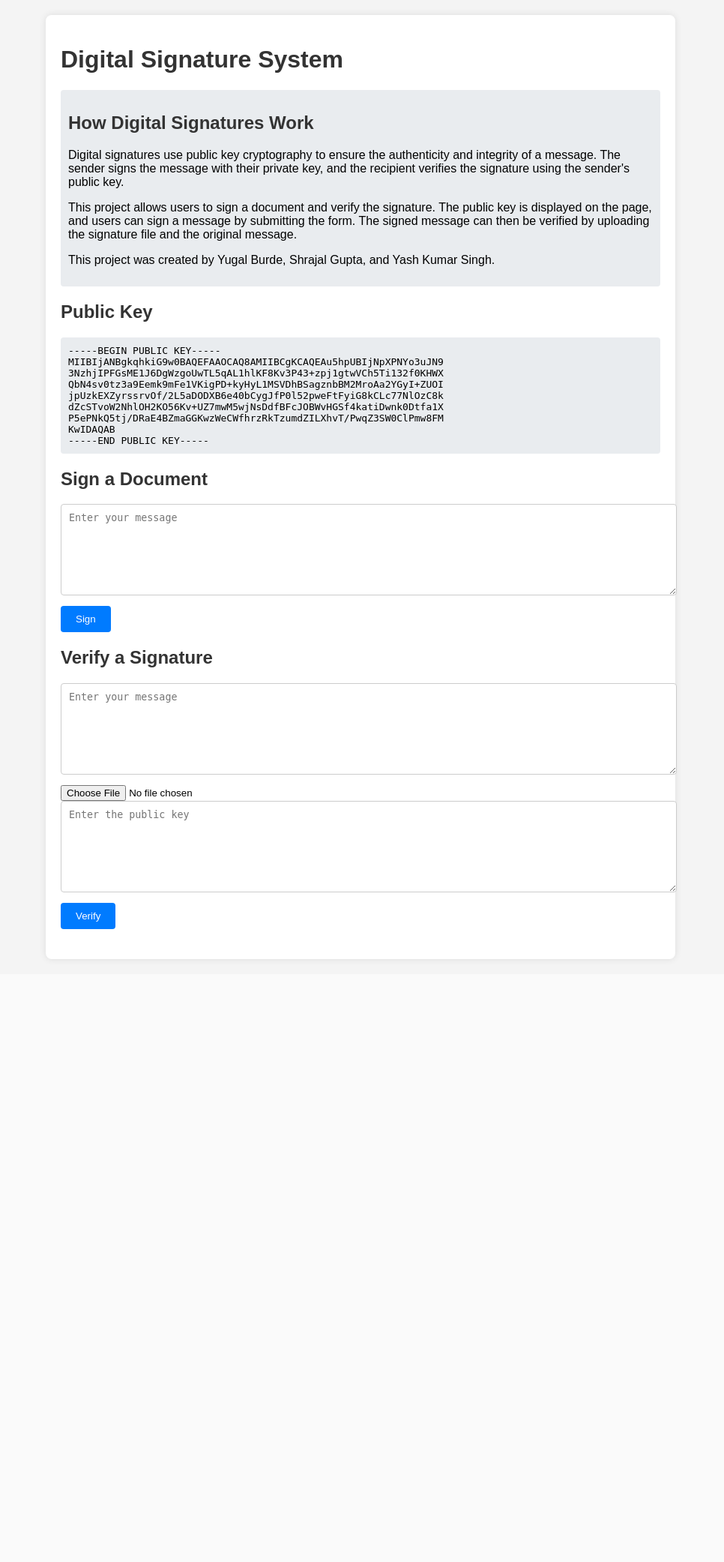
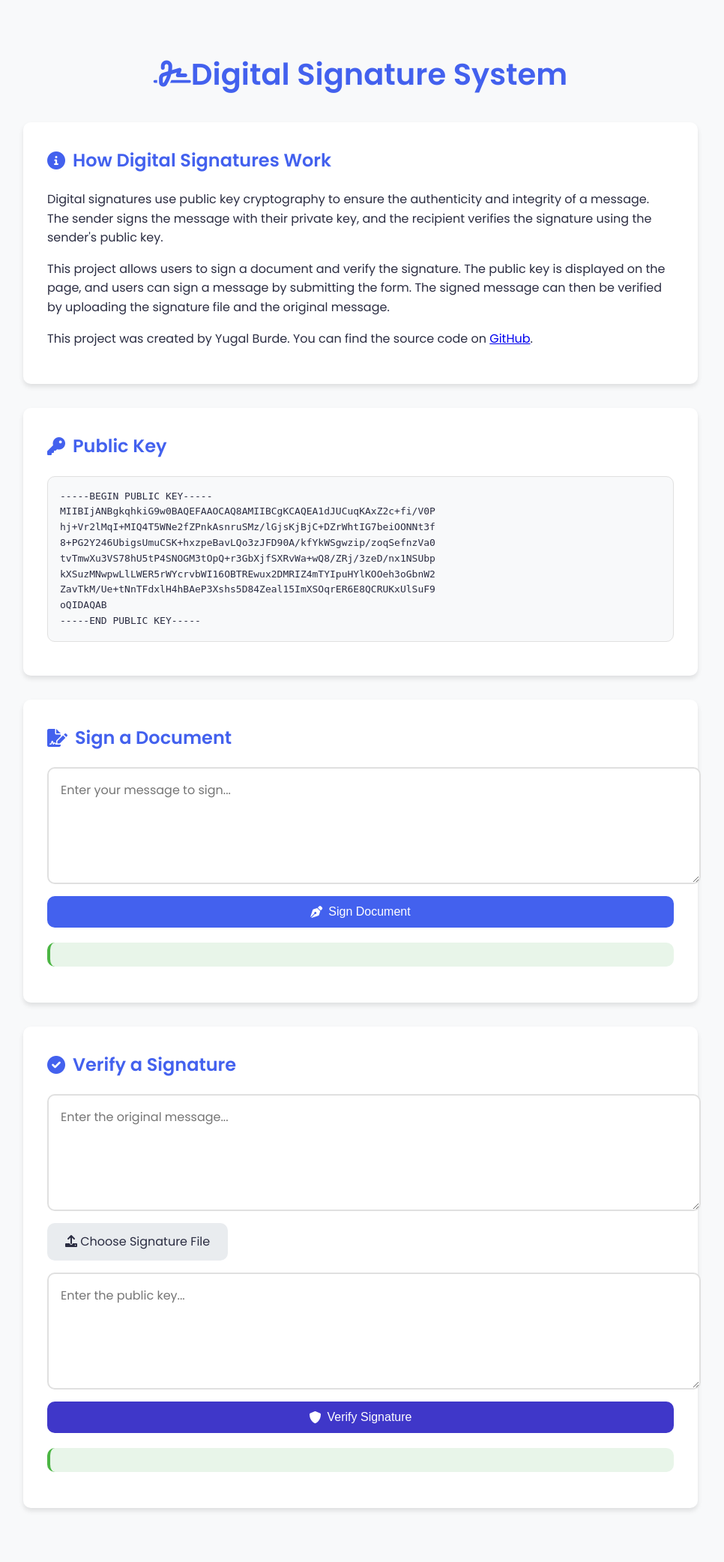
Before and after one commit to yugal1107/sign-verify, a Flask app: page / in a window 1280 px wide. Shown: the whole page at 75% size, without its empty margins (159-1125 px from the left). Before the commit the page ends 1282 px from the top, so only its background shows below. Run offline with Flask 3, Linux system fonts and the light colour scheme.

Commit message:
Some deployment changes and improvements

```diff
--- a/app.py
+++ b/app.py
@@ -126,4 +126,4 @@
 
 
 if __name__ == "__main__":
-    app.run(debug=True)
+    app.run(debug=False)
--- /dev/null
+++ b/package.json
@@ -0,0 +1,5 @@
+{
+  "scripts": {
+    "start": "gunicorn app:app"
+  }
+}
--- /dev/null
+++ b/static/scripts.js
@@ -0,0 +1,80 @@
+function showLoading(button) {
+  const originalText = button.innerHTML;
+  button.disabled = true;
+  button.innerHTML = '<i class="fas fa-spinner fa-spin"></i> Processing...';
+  return originalText;
+}
+
+function hideLoading(button, originalText) {
+  button.disabled = false;
+  button.innerHTML = originalText;
+}
+
+// Update file input label
+document
+  .querySelector('input[type="file"]')
+  .addEventListener("change", function (e) {
+    const fileName = e.target.files[0]?.name || "No file chosen";
+    document.querySelector(
+      ".file-label"
+    ).innerHTML = `<i class="fas fa-file"></i> ${fileName}`;
+  });
+
+// Fetch and display the public key
+fetch("/public_key")
+  .then((response) => response.text())
+  .then((publicKey) => {
+    document.getElementById("publicKey").innerText = publicKey;
+  })
+  .catch((error) => {
+    console.error("Error fetching public key:", error);
+    document.getElementById("publicKey").innerHTML =
+      '<span style="color: red;"><i class="fas fa-exclamation-triangle"></i> Error loading public key</span>';
+  });
+
+document.getElementById("signForm").addEventListener("submit", function (e) {
+  e.preventDefault();
+  const button = this.querySelector("button");
+  const originalText = showLoading(button);
+
+  var formData = new FormData(this);
+  fetch("/sign", {
+    method: "POST",
+    body: formData,
+  })
+    .then((response) => response.blob())
+    .then((blob) => {
+      var url = window.URL.createObjectURL(blob);
+      var a = document.createElement("a");
+      a.href = url;
+      a.download = "signature.sig";
+      document.body.appendChild(a);
+      a.click();
+      a.remove();
+      document.getElementById("signResult").innerHTML =
+        '<span style="color: green;"><i class="fas fa-check-circle"></i> Document signed successfully!</span>';
+    })
+    .catch((error) => {
+      console.error("Error:", error);
+      document.getElementById("signResult").innerHTML =
+        '<span style="color: red;"><i class="fas fa-exclamation-triangle"></i> Error signing document</span>';
+    })
+    .finally(() => {
+      hideLoading(button, originalText);
+    });
+});
+
+document.getElementById("verifyForm").onsubmit = async function (event) {
+  event.preventDefault();
+  const button = this.querySelector("button");
+  const originalText = showLoading(button);
+
+  const formData = new FormData(this);
+  const response = await fetch("/verify", {
+    method: "POST",
+    body: formData,
+  });
+  const result = await response.json();
+  document.getElementById("verifyResult").innerText = result.message;
+  hideLoading(button, originalText);
+};
--- /dev/null
+++ b/static/styles.css
@@ -0,0 +1,187 @@
+:root {
+  --primary-color: #4361ee;
+  --secondary-color: #3f37c9;
+  --success-color: #4bb543;
+  --background-color: #f8f9fa;
+  --card-background: #ffffff;
+  --text-color: #2b2d42;
+  --border-radius: 10px;
+  --box-shadow: 0 4px 6px rgba(0, 0, 0, 0.1);
+}
+
+body {
+  font-family: "Poppins", sans-serif;
+  margin: 0;
+  padding: 20px;
+  background-color: var(--background-color);
+  color: var(--text-color);
+  line-height: 1.6;
+}
+
+h1,
+h2 {
+  color: #333;
+}
+
+form {
+  margin-bottom: 20px;
+}
+
+textarea {
+  width: 100%;
+  padding: 1rem;
+  border: 2px solid #e0e0e0;
+  border-radius: var(--border-radius);
+  font-family: inherit;
+  font-size: 1rem;
+  transition: border-color 0.3s ease;
+  resize: vertical;
+  min-height: 120px;
+}
+
+textarea:focus {
+  outline: none;
+  border-color: var(--primary-color);
+}
+
+button {
+  padding: 10px 20px;
+  background-color: #007bff;
+  color: white;
+  border: none;
+  border-radius: 4px;
+  cursor: pointer;
+}
+
+button:hover {
+  background-color: #0056b3;
+}
+
+pre {
+  background-color: #e9ecef;
+  padding: 10px;
+  border-radius: 4px;
+}
+
+.container {
+  max-width: 900px;
+  margin: 0 auto;
+  padding: 20px;
+}
+
+.header {
+  text-align: center;
+  margin-bottom: 2rem;
+}
+
+.header h1 {
+  color: var(--primary-color);
+  font-size: 2.5rem;
+  margin-bottom: 1rem;
+}
+
+.card {
+  background: var(--card-background);
+  border-radius: var(--border-radius);
+  padding: 2rem;
+  margin-bottom: 2rem;
+  box-shadow: var(--box-shadow);
+  transition: transform 0.3s ease;
+  animation: fadeIn 0.5s ease-out;
+}
+
+.card:hover {
+  transform: translateY(-5px);
+}
+
+.card h2 {
+  color: var(--primary-color);
+  margin-top: 0;
+  display: flex;
+  align-items: center;
+  gap: 10px;
+}
+
+.form-group {
+  display: flex;
+  flex-direction: column;
+  gap: 1rem;
+}
+
+.btn {
+  padding: 12px 24px;
+  border: none;
+  border-radius: var(--border-radius);
+  font-size: 1rem;
+  font-weight: 500;
+  cursor: pointer;
+  transition: all 0.3s ease;
+  display: inline-flex;
+  align-items: center;
+  justify-content: center;
+  gap: 8px;
+}
+
+.primary-btn {
+  background-color: var(--primary-color);
+  color: white;
+}
+
+.secondary-btn {
+  background-color: var(--secondary-color);
+  color: white;
+}
+
+.btn:hover {
+  transform: translateY(-2px);
+  box-shadow: 0 4px 8px rgba(0, 0, 0, 0.2);
+}
+
+.file-input-container {
+  position: relative;
+}
+
+.file-input-container input[type="file"] {
+  display: none;
+}
+
+.file-label {
+  display: inline-block;
+  padding: 12px 24px;
+  background-color: #e9ecef;
+  border-radius: var(--border-radius);
+  cursor: pointer;
+  transition: all 0.3s ease;
+}
+
+.file-label:hover {
+  background-color: #dee2e6;
+}
+
+.key-display {
+  background-color: #f8f9fa;
+  padding: 1rem;
+  border-radius: var(--border-radius);
+  font-family: monospace;
+  overflow-x: auto;
+  border: 1px solid #e0e0e0;
+}
+
+.result-message {
+  margin-top: 1rem;
+  padding: 1rem;
+  border-radius: var(--border-radius);
+  background-color: #e8f5e9;
+  border-left: 4px solid var(--success-color);
+}
+
+@keyframes fadeIn {
+  from {
+    opacity: 0;
+    transform: translateY(20px);
+  }
+  to {
+    opacity: 1;
+    transform: translateY(0);
+  }
+}
--- a/templates/index.html
+++ b/templates/index.html
@@ -4,148 +4,90 @@
     <meta charset="UTF-8" />
     <meta name="viewport" content="width=device-width, initial-scale=1.0" />
     <title>Digital Signature System</title>
-    <style>
-      body {
-        font-family: Arial, sans-serif;
-        margin: 20px;
-        padding: 0;
-        background-color: #f4f4f4;
-      }
-      h1, h2 {
-        color: #333;
-      }
-      form {
-        margin-bottom: 20px;
-      }
-      textarea {
-        width: 100%;
-        height: 100px;
-        margin-bottom: 10px;
-        padding: 10px;
-        border: 1px solid #ccc;
-        border-radius: 4px;
-      }
-      button {
-        padding: 10px 20px;
-        background-color: #007bff;
-        color: white;
-        border: none;
-        border-radius: 4px;
-        cursor: pointer;
-      }
-      button:hover {
-        background-color: #0056b3;
-      }
-      pre {
-        background-color: #e9ecef;
-        padding: 10px;
-        border-radius: 4px;
-      }
-      .container {
-        max-width: 800px;
-        margin: auto;
-        background: white;
-        padding: 20px;
-        border-radius: 8px;
-        box-shadow: 0 0 10px rgba(0, 0, 0, 0.1);
-      }
-      .theory {
-        background-color: #e9ecef;
-        padding: 10px;
-        border-radius: 4px;
-        margin-bottom: 20px;
-      }
-    </style>
+    <link
+      rel="stylesheet"
+      href="https://cdnjs.cloudflare.com/ajax/libs/font-awesome/6.0.0/css/all.min.css"
+    />
+    <link
+      href="https://fonts.googleapis.com/css2?family=Poppins:wght@400;500;600&display=swap"
+      rel="stylesheet"
+    />
+    <link rel="stylesheet" href="/static/styles.css" />
   </head>
   <body>
     <div class="container">
-      <h1>Digital Signature System</h1>
-      <div class="theory">
-        <h2>How Digital Signatures Work</h2>
+      <header class="header">
+        <h1>
+          <i class="fas fa-signature"></i>Digital Signature System
+        </h1>
+      </header>
+
+      <div class="card theory">
+        <h2><i class="fas fa-info-circle"></i> How Digital Signatures Work</h2>
         <p>
-          Digital signatures use public key cryptography to ensure the authenticity and integrity of a message. The sender signs the message with their private key, and the recipient verifies the signature using the sender's public key.
+          Digital signatures use public key cryptography to ensure the
+          authenticity and integrity of a message. The sender signs the message
+          with their private key, and the recipient verifies the signature using
+          the sender's public key.
         </p>
         <p>
-          This project allows users to sign a document and verify the signature. The public key is displayed on the page, and users can sign a message by submitting the form. The signed message can then be verified by uploading the signature file and the original message.
+          This project allows users to sign a document and verify the signature.
+          The public key is displayed on the page, and users can sign a message
+          by submitting the form. The signed message can then be verified by
+          uploading the signature file and the original message.
         </p>
         <p>
-          This project was created by Yugal Burde, Shrajal Gupta, and Yash Kumar Singh.
+          This project was created by Yugal Burde. You can find the source code
+          on <a href="gitnub.com/yugal1107/sign-verify">GitHub</a>.
         </p>
       </div>
-      <h2>Public Key</h2>
-      <pre id="publicKey"></pre>
-      <h2>Sign a Document</h2>
-      <form id="signForm">
+
+      <div class="card">
+        <h2><i class="fas fa-key"></i> Public Key</h2>
+        <pre id="publicKey" class="key-display"></pre>
+      </div>
+
+      <div class="card">
+        <h2><i class="fas fa-file-signature"></i> Sign a Document</h2>
+        <form id="signForm" class="form-group">
           <textarea
             name="message"
-          placeholder="Enter your message"
+            placeholder="Enter your message to sign..."
             required
           ></textarea>
-        <button type="submit">Sign</button>
+          <button type="submit" class="btn primary-btn">
+            <i class="fas fa-pen-nib"></i> Sign Document
+          </button>
         </form>
-      <p id="signResult"></p>
-      <h2>Verify a Signature</h2>
-      <form id="verifyForm" enctype="multipart/form-data">
+        <p id="signResult" class="result-message"></p>
+      </div>
+
+      <div class="card">
+        <h2><i class="fas fa-check-circle"></i> Verify a Signature</h2>
+        <form id="verifyForm" class="form-group" enctype="multipart/form-data">
           <textarea
             name="message"
-          placeholder="Enter your message"
+            placeholder="Enter the original message..."
             required
           ></textarea>
-        <input type="file" name="signature" required />
+          <div class="file-input-container">
+            <input type="file" name="signature" id="signature" required />
+            <label for="signature" class="file-label">
+              <i class="fas fa-upload"></i> Choose Signature File
+            </label>
+          </div>
           <textarea
             name="publicKey"
-          placeholder="Enter the public key"
+            placeholder="Enter the public key..."
             required
           ></textarea>
-        <button type="submit">Verify</button>
+          <button type="submit" class="btn secondary-btn">
+            <i class="fas fa-shield-alt"></i> Verify Signature
+          </button>
         </form>
-      <p id="verifyResult"></p>
+        <p id="verifyResult" class="result-message"></p>
       </div>
-    <script>
-      // Fetch and display the public key
-      fetch("/public_key")
-        .then((response) => response.text())
-        .then((publicKey) => {
-          document.getElementById("publicKey").innerText = publicKey;
-        })
-        .catch((error) => {
-          console.error("Error fetching public key:", error);
-        });
-
-      document
-        .getElementById("signForm")
-        .addEventListener("submit", function (e) {
-          e.preventDefault();
-          var formData = new FormData(this);
-          fetch("/sign", {
-            method: "POST",
-            body: formData,
-          })
-            .then((response) => response.blob())
-            .then((blob) => {
-              var url = window.URL.createObjectURL(blob);
-              var a = document.createElement("a");
-              a.href = url;
-              a.download = "signature.sig";
-              document.body.appendChild(a);
-              a.click();
-              a.remove();
-            })
-            .catch((error) => {
-              console.error("Error:", error);
-            });
-        });
-
-      document.getElementById("verifyForm").onsubmit = async function (event) {
-        event.preventDefault();
-        const formData = new FormData(this);
-        const response = await fetch("/verify", {
-          method: "POST",
-          body: formData,
-        });
-        const result = await response.json();
-        document.getElementById("verifyResult").innerText = result.message;
-      };
-    </script>
+    </div>
+    <script src="/static/scripts.js"></script>
   </body>
 </html>
```
Also changed, not shown: requirements.txt (added, +12 -0 lines), README.md (added), vercel.json (added), 2 other files. Lines whose indentation alone changed are shown as unchanged.
